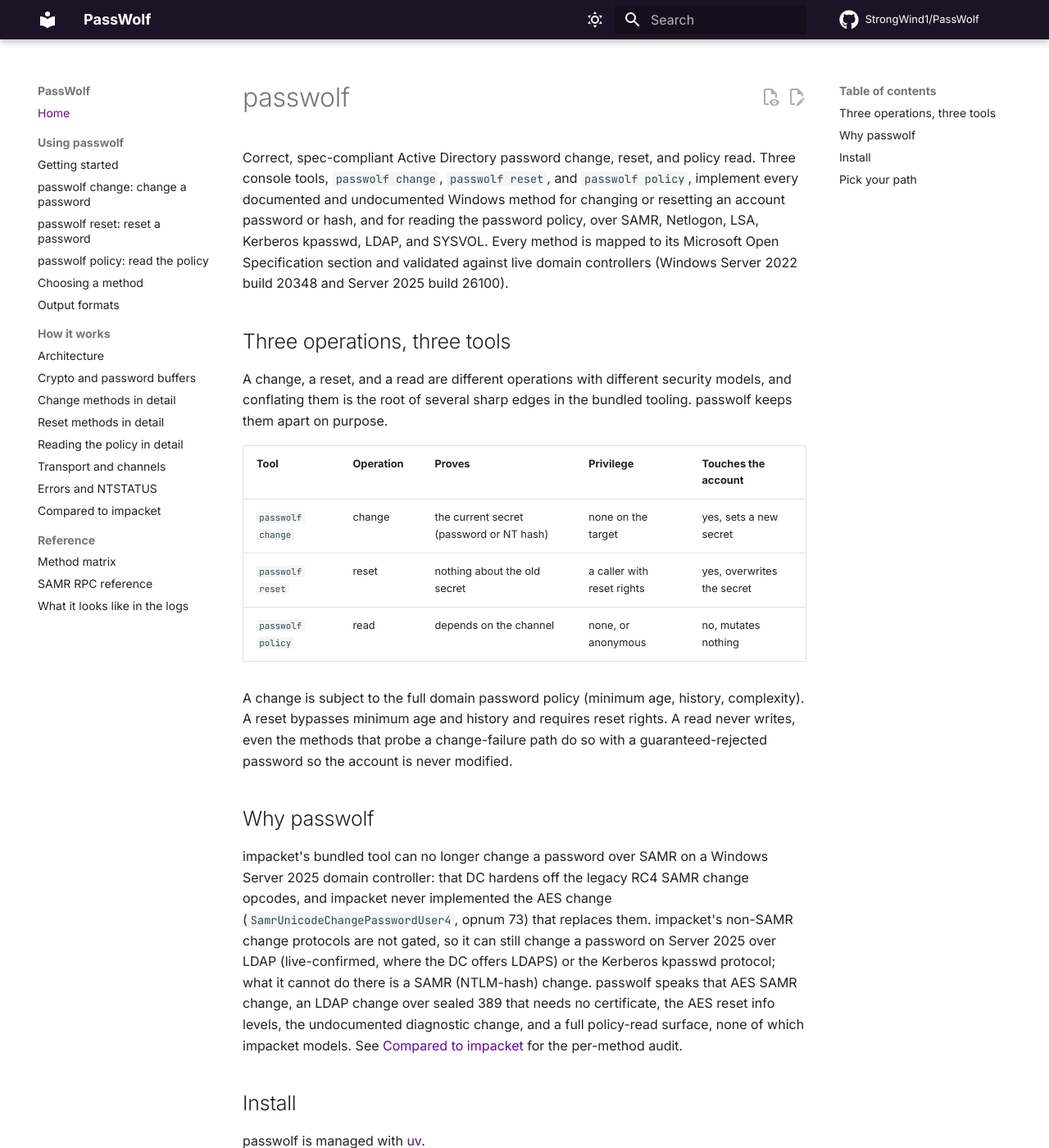
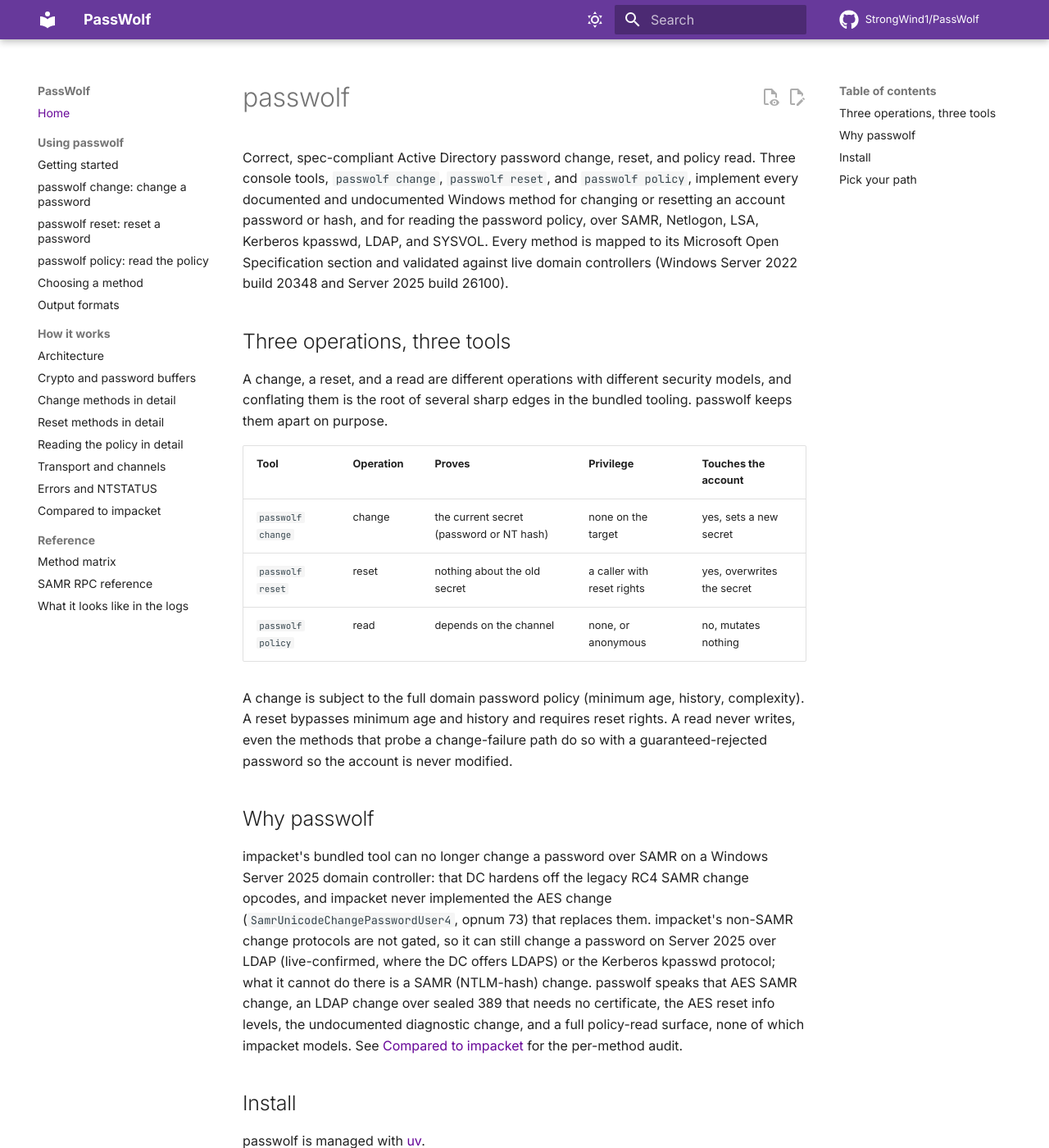
Before and after one commit to StrongWind1/PassWolf, an MkDocs documentation site: the page built from docs/index.md, in a window 1280 px wide and 1400 px high. Shown: the whole window at 82% size. Built offline with MkDocs 1.6.1 and Material for MkDocs 9.7.7, drawn with Linux system fonts in a browser that asks for light colours; plug-ins that fetch from the network failed and are left out; comment, search, counter and statistics services are not loaded.

Commit message:
style(docs): stop tinting the page background with the site colour
--md-hue drives all 19 hsl-derived slate surfaces -- page, code blocks, footer,
tables -- so setting it per site coloured the whole page rather than just the
chrome, which hurt readability.

- pin --md-hue to Material's default 225deg on every site, so backgrounds are
  identical and neutral everywhere
- carry site identity in the header and accent only
- raise header lightness, solved per hue, so each bar separates from the now
  neutral page by the same ~2:1 that Material's own default primary does
- move ntcompress off the brown/khaki band and NTDSWolf off green, where it sat
  too close to WiFi_Cracking

```diff
--- a/docs/stylesheets/theme.css
+++ b/docs/stylesheets/theme.css
@@ -15,10 +15,12 @@
  */
 
 :root > * {
-  /* Header, tabs, footer */
-  --md-primary-fg-color: #1d1327;
-  --md-primary-fg-color--light: #2c1d3c;
-  --md-primary-fg-color--dark: #120b18;
+  /* Header and tabs. Lightness is chosen so the bar separates from the page by
+   * the same amount on every site (~2:1); a fixed value would not, since at equal
+   * lightness a blue header reads far darker than a yellow one. */
+  --md-primary-fg-color: #67399b;
+  --md-primary-fg-color--light: #7541b1;
+  --md-primary-fg-color--dark: #583184;
 
   /* Text drawn on top of the header bar */
   --md-primary-bg-color: #ffffff;
@@ -34,13 +36,15 @@
  * solved to clear WCAG AA (4.5:1) against the scheme it renders on.
  *
  * --md-typeset-a-color is set explicitly because Material defaults it to
- * var(--md-primary-fg-color). With a primary this dark that renders body links in
- * near-black, indistinguishable from surrounding text. */
+ * var(--md-primary-fg-color), which renders body links in the header colour. */
 
 [data-md-color-scheme="slate"] {
-  /* Tints all 19 hsl-derived slate surfaces -- page, code, footer, tables -- to
-   * this site's hue, instead of hardcoding each one. */
-  --md-hue: 270;
+  /* Material's own default. Deliberately NOT the site hue: --md-hue drives all 19
+   * hsl-derived slate surfaces -- page, code blocks, footer, tables -- so tinting
+   * it per site colours the entire page and hurts readability. Backgrounds are
+   * identical and neutral across all eleven sites; only the header and accent
+   * carry the site identity. */
+  --md-hue: 225deg;
 
   --md-accent-fg-color: #bc63e9;
   --md-accent-fg-color--transparent: #bc63e91a;
```
